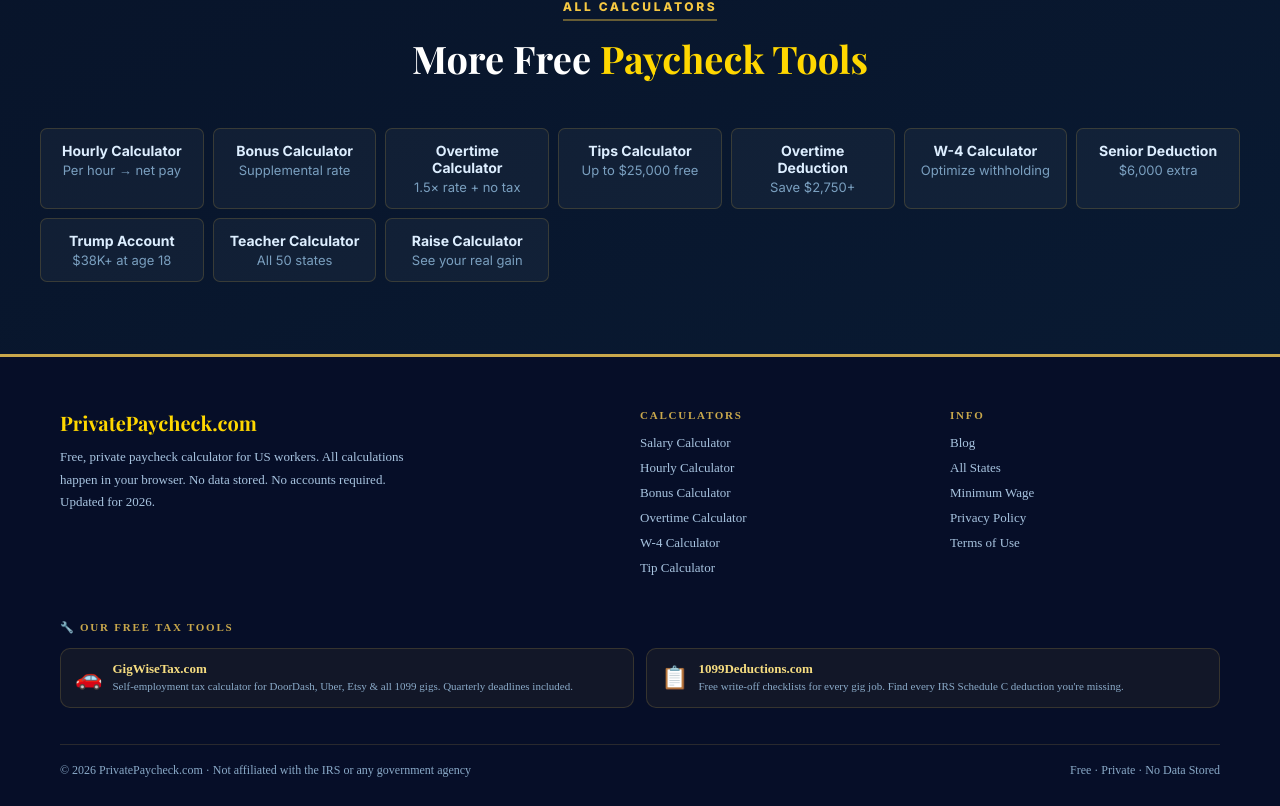
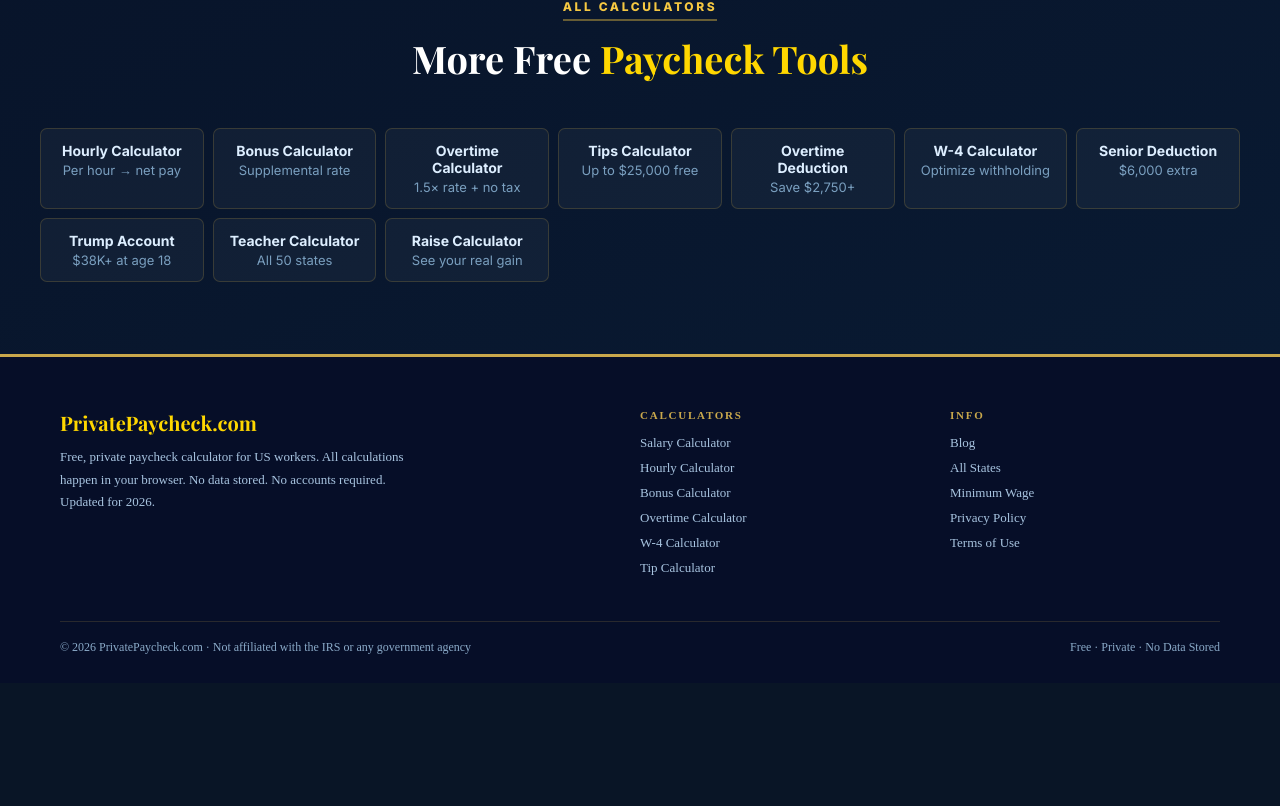
Before and after one commit to devqrcraft-ui/privatepaycheck, a Next.js app: page / in a window 1280 px wide. Shown: the part 7213-8019 px from the top of the page. After the commit the page ends 7896 px from the top, so only its background shows below. Built offline with nearby package versions, Linux system fonts and the light colour scheme.

Commit message:
fix: remove duplicate sister-sites block from Footer

```diff
--- a/src/components/Footer.tsx
+++ b/src/components/Footer.tsx
@@ -41,27 +41,6 @@ export default function Footer() {
         </div>
 
         {/* ── Sister Sites ── */}
-        <div style={{marginBottom:24}}>
-          <div style={{fontSize:11,fontWeight:700,letterSpacing:".16em",textTransform:"uppercase",color:"#C9A84C",marginBottom:14}}>
-            🔧 Our Free Tax Tools
-          </div>
-          <div className="sister-grid">
-            <a href="https://www.gigwisetax.com" target="_blank" rel="noopener" className="sister-card">
-              <span style={{fontSize:22}}>🚗</span>
-              <div>
-                <div style={{fontSize:13,fontWeight:600,color:"#F5DC80",marginBottom:2}}>GigWiseTax.com</div>
-                <div style={{fontSize:11,color:"#8AAAC8",lineHeight:1.4}}>Self-employment tax calculator for DoorDash, Uber, Etsy & all 1099 gigs. Quarterly deadlines included.</div>
-              </div>
-            </a>
-            <a href="https://www.1099deductions.com" target="_blank" rel="noopener" className="sister-card">
-              <span style={{fontSize:22}}>📋</span>
-              <div>
-                <div style={{fontSize:13,fontWeight:600,color:"#F5DC80",marginBottom:2}}>1099Deductions.com</div>
-                <div style={{fontSize:11,color:"#8AAAC8",lineHeight:1.4}}>Free write-off checklists for every gig job. Find every IRS Schedule C deduction you're missing.</div>
-              </div>
-            </a>
-          </div>
-        </div>
 
         <div style={{borderTop:"1px solid rgba(201,168,76,.18)",paddingTop:18,display:"flex",justifyContent:"space-between",flexWrap:"wrap",gap:8,fontSize:12,color:"#8AAAC8"}}>
           <span>© 2026 PrivatePaycheck.com · Not affiliated with the IRS or any government agency</span>
```
